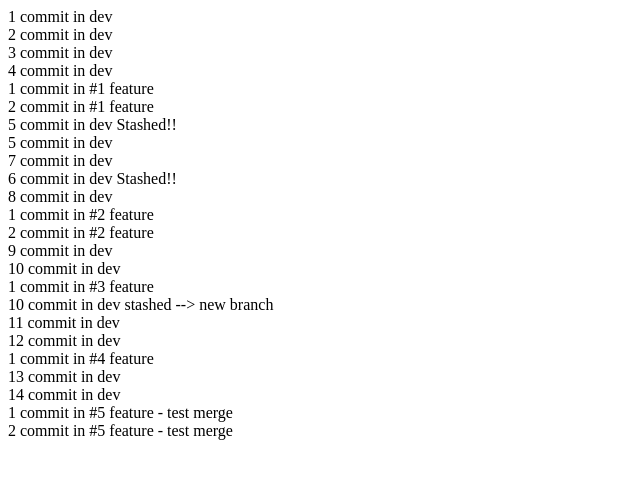
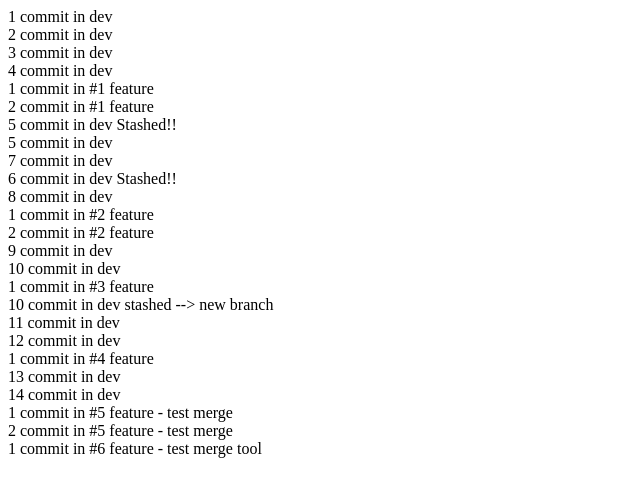
Before and after one commit to avanturial-iba/TestGitStash, a plain HTML site: page index.html in a window 1280 px wide. Shown: the whole page, without its empty margins (0-640 px from the left). Drawn offline with Linux system fonts and the light colour scheme.

Commit message:
1 commit in #6 feature - test merge tool

```diff
--- a/index.html
+++ b/index.html
@@ -52,6 +52,7 @@
     <div>1 commit in #5 feature - test merge</div>
     <div>2 commit in #5 feature - test merge</div>
 
+    <div>1 commit in #6 feature - test merge tool</div>
 
 
 
```
